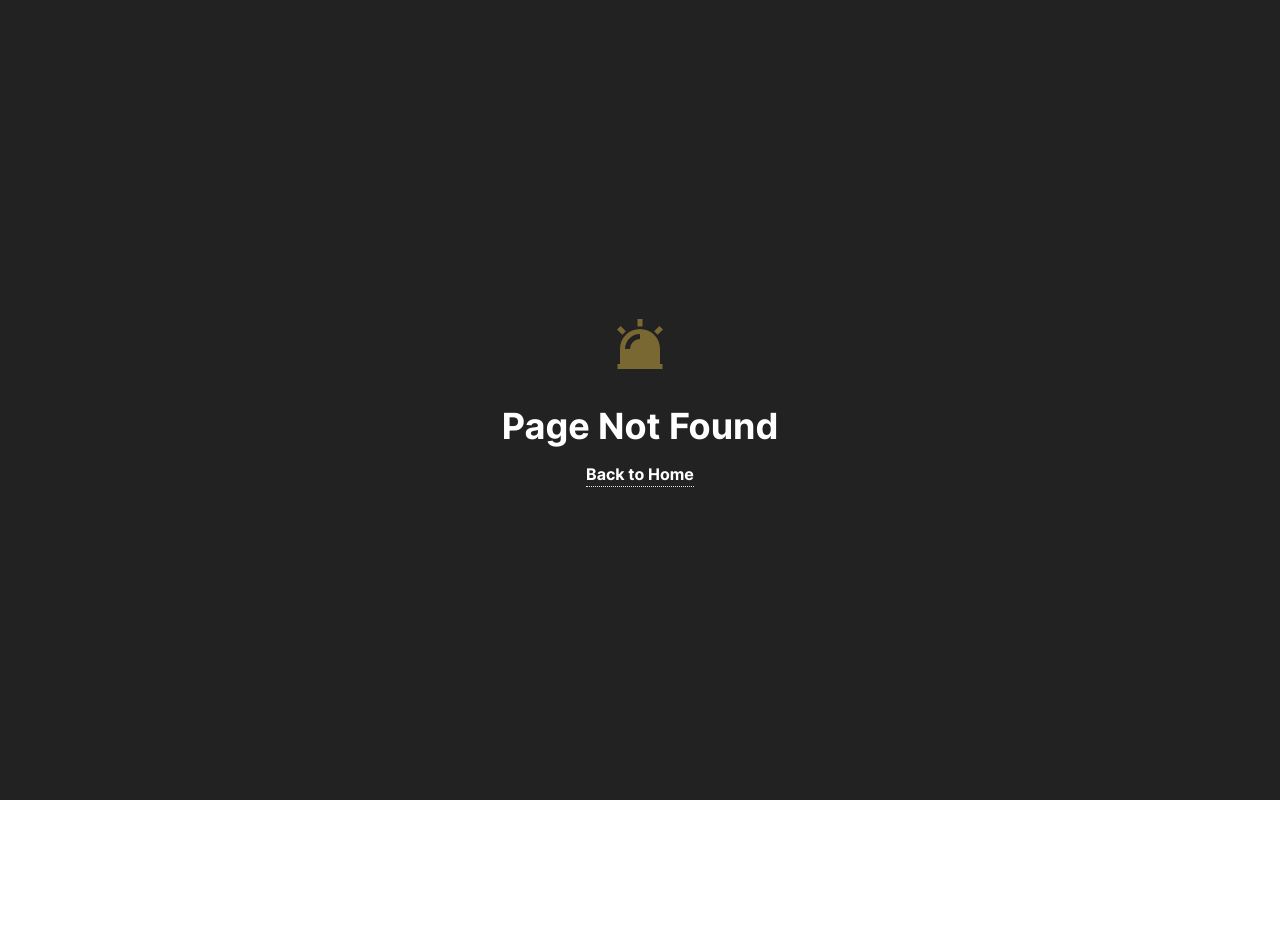
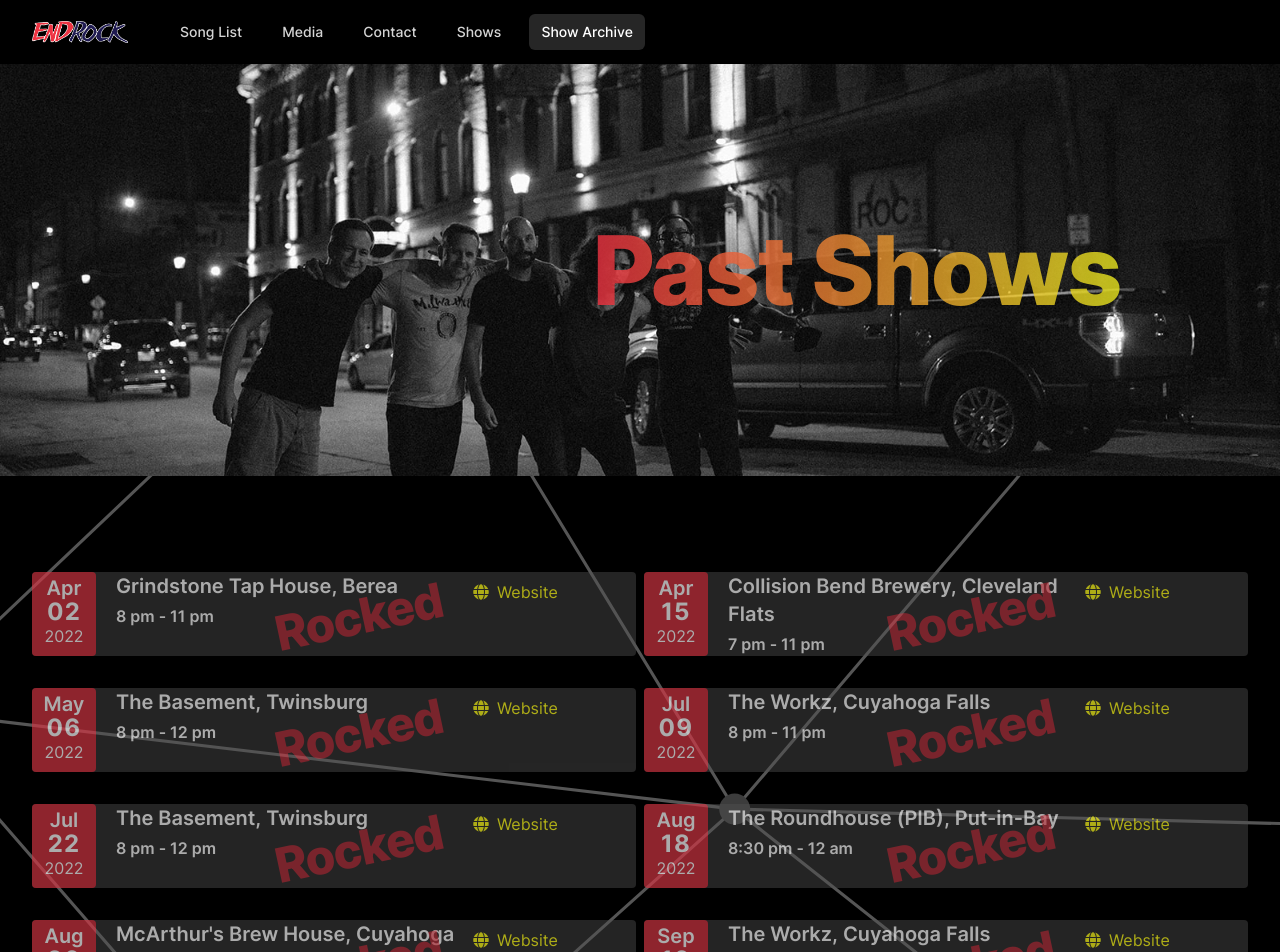
Before and after one commit to keepforever/www.endrockcle.com, a Next.js app: page /show-archive in a window 1280 px wide. Before the commit this address had no page. Shown: the top 952 px of the page. Before the commit the page ends 800 px from the top, so only its background shows below. Built offline with nearby package versions, Linux system fonts and the light colour scheme.

Commit message:
feat: shows and show archive

```diff
--- a/src/components/Footer.tsx
+++ b/src/components/Footer.tsx
@@ -8,6 +8,7 @@ export const navigation = {
     { name: 'Media', href: '/media' },
     { name: 'Contact', href: '/contact' },
     { name: 'Shows', href: '/shows' },
+    { name: 'Show Archive', href: '/show-archive' },
   ],
   social: [
     {
--- a/src/components/ShowCardAlt.tsx
+++ b/src/components/ShowCardAlt.tsx
@@ -17,7 +17,7 @@ export const ShowCardAlt: React.FC<Props> = ({ show }) => {
       key={show.id}
       className={clsx(
         'mb-6 flex gap-2 rounded bg-gray-600 bg-opacity-60 relative text-gray-200',
-        show.isPast && 'opacity-70'
+        show.isPast && 'opacity-75'
       )}
     >
       {show.isPast ? (
--- a/src/components/layouts/Navbar.tsx
+++ b/src/components/layouts/Navbar.tsx
@@ -16,6 +16,7 @@ const navigation = [
   { name: 'Contact', href: '/contact' },
   { name: 'Shows', href: '/shows' },
   // { name: 'Availability', href: '/availability' },
+  { name: 'Show Archive', href: '/show-archive' },
 ];
 
 function classNames(...classes: any[]) {
--- /dev/null
+++ b/src/constants/showArchive.ts
@@ -0,0 +1,263 @@
+import { Show } from '@/interfaces/Show';
+
+export const showArchive: Show[] = [
+  {
+    id: 1,
+    isPast: true,
+    date: '04/02/2022',
+    venueName: 'Grindstone Tap House',
+    city: 'Berea',
+    beginEnd: '8 pm - 11 pm',
+    url: 'https://www.facebook.com/GrindstoneTaps',
+  },
+
+  {
+    id: 2,
+    isPast: true,
+    date: '04/15/2022',
+    city: 'Cleveland Flats',
+    venueName: 'Collision Bend Brewery',
+    beginEnd: '7 pm - 11 pm',
+    url: 'https://www.collisionbendbrewery.com/',
+  },
+
+  {
+    id: 3,
+    isPast: true,
+    date: '05/06/2022',
+    city: 'Twinsburg',
+    venueName: 'The Basement',
+    beginEnd: '8 pm - 12 pm',
+    url: 'https://www.facebook.com/TheBasementTwinsburg',
+  },
+
+  {
+    id: 4,
+    isPast: true,
+    date: '7/09/2022',
+    venueName: 'The Workz',
+    city: 'Cuyahoga Falls',
+    beginEnd: '8 pm - 11 pm',
+    url: 'https://www.facebook.com/playattheworkz/events/?ref=page_internal',
+  },
+
+  {
+    id: 5,
+    isPast: true,
+    date: '07/22/2022',
+    venueName: 'The Basement',
+    city: 'Twinsburg',
+    beginEnd: '8 pm - 12 pm',
+    url: 'https://www.facebook.com/TheBasementTwinsburg',
+  },
+
+  {
+    id: 6,
+    isPast: true,
+    date: '08/18/2022',
+    venueName: 'The Roundhouse (PIB)',
+    city: 'Put-in-Bay',
+    beginEnd: '8:30 pm - 12 am',
+    url: 'https://www.theroundhousebar.com/',
+  },
+
+  {
+    id: 7,
+    isPast: true,
+    date: '08/26/2022',
+    city: 'Cuyahoga Falls',
+    venueName: "McArthur's Brew House",
+    beginEnd: '7 pm - 10 pm',
+    url: 'https://www.facebook.com/mcarthursbrewhouse',
+  },
+
+  {
+    id: 8,
+    isPast: true,
+    date: '09/10/2022',
+    venueName: 'The Workz',
+    city: 'Cuyahoga Falls',
+    beginEnd: '8 pm - 11 pm',
+    url: 'https://www.facebook.com/playattheworkz/events/?ref=page_internal',
+  },
+
+  {
+    id: 9,
+    isPast: true,
+    date: '09/23/2022',
+    venueName: 'Clutch Lanes & Sports Center',
+    city: 'Cuyahoga Falls',
+    beginEnd: '8 pm - 11 pm',
+    url: 'https://www.facebook.com/ClutchLanes',
+  },
+
+  {
+    id: 10,
+    isPast: true,
+    date: '10/22/2022',
+    venueName: 'Grindstone Tap House',
+    city: 'Berea',
+    beginEnd: '8 pm - 11 pm',
+    url: 'https://www.facebook.com/GrindstoneTaps',
+  },
+
+  {
+    id: 11,
+    isPast: true,
+    date: '03/03/2023',
+    venueName: "Sassy's Bar & Grill",
+    city: 'Twinsburg',
+    beginEnd: '9 pm - 12 pm',
+    url: 'https://www.facebook.com/sassysbarandgrille/',
+  },
+  {
+    id: 1,
+    isPast: true,
+    date: '03/03/2023',
+    venueName: "Sassy's Bar & Grille",
+    city: 'Twinsburg',
+    beginEnd: '9 pm - 12 pm',
+    url: 'https://www.facebook.com/sassysbarandgrille/',
+  },
+  {
+    id: 2,
+    isPast: true,
+    date: '03/17/2023',
+    venueName: 'Grindstone Tap House',
+    city: 'Berea (St. Paddy’s Day 🍀)',
+    beginEnd: '5 pm - 8 pm',
+    url: 'https://www.facebook.com/GrindstoneTaps',
+  },
+
+  {
+    id: 3,
+    isPast: true,
+    date: '05/13/2023',
+    venueName: 'Grindstone Tap House',
+    city: 'Berea',
+    beginEnd: '8 pm - 11 pm',
+    url: 'https://www.facebook.com/GrindstoneTaps',
+  },
+
+  {
+    id: 4,
+    isPast: true,
+    date: '06/03/2023',
+    venueName: 'The Round House Bar',
+    city: 'Put-in-Bay',
+    beginEnd: '2 pm - 5:30 pm',
+    url: 'https://www.theroundhousebar.com/',
+  },
+
+  {
+    id: 5,
+    isPast: true,
+    date: '06/04/2023',
+    venueName: 'The Round House Bar',
+    city: 'Put-in-Bay',
+    beginEnd: '2 pm - 5:30 pm',
+    url: 'https://www.theroundhousebar.com/',
+  },
+
+  {
+    id: 6,
+    isPast: true,
+    date: '06/10/2023',
+    venueName: 'Mercury Music Lounge',
+    city: 'Lakewood',
+    beginEnd: '9 pm - 1 am',
+    url: 'https://www.facebook.com/MercuryMusicLounge',
+  },
+
+  {
+    id: 7,
+    isPast: true,
+    date: '07/07/2023',
+    venueName: 'Grindstone Tap House',
+    city: 'Berea',
+    beginEnd: '8 pm - 11 pm',
+    url: 'https://www.facebook.com/GrindstoneTaps',
+  },
+
+  {
+    id: 8,
+    isPast: true,
+    date: '07/28/2023',
+    venueName: 'South Euclid Summer Concert Series',
+    city: 'South Euclid',
+    beginEnd: '7 pm - 10 pm',
+    url: 'https://www.facebook.com/EndRockCle/events',
+  },
+
+  {
+    id: 9,
+    isPast: true,
+    date: '08/03/2023',
+    venueName: 'The Round House Bar',
+    city: 'Put-in-Bay',
+    beginEnd: '8:30 pm - 12 am',
+    url: 'https://www.theroundhousebar.com/',
+  },
+
+  // {
+  //   id: 91,
+  //   isPast: false,
+  //   date: '09/02/2023',
+  //   venueName: 'Private Event',
+  //   city: 'XO',
+  //   beginEnd: '?? - ??',
+  //   url: 'https://www.facebook.com/EndRockCle',
+  // },
+
+  {
+    id: 92,
+    isPast: true,
+    date: '09/09/2023',
+    venueName: 'Shooters on the Water',
+    city: 'Cleveland',
+    beginEnd: '5pm - 9pm',
+    url: 'https://www.facebook.com/shootersflats/',
+  },
+
+  {
+    id: 10,
+    isPast: true,
+    date: '09/17/2023',
+    venueName: 'Oktoberfest',
+    city: 'Cuyahoga Falls',
+    beginEnd: '1 pm - 4 pm',
+    url: 'https://oktoberfestcfo.com/',
+  },
+
+  {
+    id: 11,
+    isPast: true,
+    date: '10/14/2023',
+    venueName: 'The Workz',
+    city: 'Cuyahoga Falls',
+    beginEnd: '8 pm - 11 pm',
+    url: 'https://www.facebook.com/playattheworkz/about',
+  },
+  {
+    id: 12,
+    isPast: true,
+    date: '11/22/2023',
+    venueName: 'Grindstone Tap House',
+    city: 'Berea',
+    beginEnd: '7 pm - 10 pm',
+    url: 'https://www.facebook.com/GrindstoneTaps',
+  },
+  {
+    id: 13,
+    isPast: false,
+    date: '12/02/2023',
+    venueName: 'Mercury Music Lounge',
+    city: 'Lakewood',
+    beginEnd: '9 pm - 1 am',
+    url: 'https://www.facebook.com/MercuryMusicLounge',
+  },
+].map((show) => ({
+  ...show,
+  // random number between 1 and 1_000_000
+  id: Math.floor(Math.random() * 1_000_000) + 1,
+}));
--- a/src/constants/shows.ts
+++ b/src/constants/shows.ts
@@ -2,154 +2,8 @@ import { Show } from '@/interfaces/Show';
 
 export const shows: Show[] = [
   {
-    id: 1,
+    id: 14,
     isPast: true,
-    date: '03/03/2023',
-    venueName: "Sassy's Bar & Grille",
-    city: 'Twinsburg',
-    beginEnd: '9 pm - 12 pm',
-    url: 'https://www.facebook.com/sassysbarandgrille/',
-  },
-  {
-    id: 2,
-    isPast: true,
-    date: '03/17/2023',
-    venueName: 'Grindstone Tap House',
-    city: 'Berea (St. Paddy’s Day 🍀)',
-    beginEnd: '5 pm - 8 pm',
-    url: 'https://www.facebook.com/GrindstoneTaps',
-  },
-
-  {
-    id: 3,
-    isPast: true,
-    date: '05/13/2023',
-    venueName: 'Grindstone Tap House',
-    city: 'Berea',
-    beginEnd: '8 pm - 11 pm',
-    url: 'https://www.facebook.com/GrindstoneTaps',
-  },
-
-  {
-    id: 4,
-    isPast: true,
-    date: '06/03/2023',
-    venueName: 'The Round House Bar',
-    city: 'Put-in-Bay',
-    beginEnd: '2 pm - 5:30 pm',
-    url: 'https://www.theroundhousebar.com/',
-  },
-
-  {
-    id: 5,
-    isPast: true,
-    date: '06/04/2023',
-    venueName: 'The Round House Bar',
-    city: 'Put-in-Bay',
-    beginEnd: '2 pm - 5:30 pm',
-    url: 'https://www.theroundhousebar.com/',
-  },
-
-  {
-    id: 6,
-    isPast: true,
-    date: '06/10/2023',
-    venueName: 'Mercury Music Lounge',
-    city: 'Lakewood',
-    beginEnd: '9 pm - 1 am',
-    url: 'https://www.facebook.com/MercuryMusicLounge',
-  },
-
-  {
-    id: 7,
-    isPast: true,
-    date: '07/07/2023',
-    venueName: 'Grindstone Tap House',
-    city: 'Berea',
-    beginEnd: '8 pm - 11 pm',
-    url: 'https://www.facebook.com/GrindstoneTaps',
-  },
-
-  {
-    id: 8,
-    isPast: true,
-    date: '07/28/2023',
-    venueName: 'South Euclid Summer Concert Series',
-    city: 'South Euclid',
-    beginEnd: '7 pm - 10 pm',
-    url: 'https://www.facebook.com/EndRockCle/events',
-  },
-
-  {
-    id: 9,
-    isPast: true,
-    date: '08/03/2023',
-    venueName: 'The Round House Bar',
-    city: 'Put-in-Bay',
-    beginEnd: '8:30 pm - 12 am',
-    url: 'https://www.theroundhousebar.com/',
-  },
-
-  // {
-  //   id: 91,
-  //   isPast: false,
-  //   date: '09/02/2023',
-  //   venueName: 'Private Event',
-  //   city: 'XO',
-  //   beginEnd: '?? - ??',
-  //   url: 'https://www.facebook.com/EndRockCle',
-  // },
-
-  {
-    id: 92,
-    isPast: true,
-    date: '09/09/2023',
-    venueName: 'Shooters on the Water',
-    city: 'Cleveland',
-    beginEnd: '5pm - 9pm',
-    url: 'https://www.facebook.com/shootersflats/',
-  },
-
-  {
-    id: 10,
-    isPast: true,
-    date: '09/17/2023',
-    venueName: 'Oktoberfest',
-    city: 'Cuyahoga Falls',
-    beginEnd: '1 pm - 4 pm',
-    url: 'https://oktoberfestcfo.com/',
-  },
-
-  {
-    id: 11,
-    isPast: true,
-    date: '10/14/2023',
-    venueName: 'The Workz',
-    city: 'Cuyahoga Falls',
-    beginEnd: '8 pm - 11 pm',
-    url: 'https://www.facebook.com/playattheworkz/about',
-  },
-  {
-    id: 12,
-    isPast: true,
-    date: '11/22/2023',
-    venueName: 'Grindstone Tap House',
-    city: 'Berea',
-    beginEnd: '7 pm - 10 pm',
-    url: 'https://www.facebook.com/GrindstoneTaps',
-  },
-  {
-    id: 13,
-    isPast: false,
-    date: '12/02/2023',
-    venueName: 'Mercury Music Lounge',
-    city: 'Lakewood',
-    beginEnd: '9 pm - 1 am',
-    url: 'https://www.facebook.com/MercuryMusicLounge',
-  },
-  {
-    id: 14,
-    isPast: false,
     date: '01/06/2024',
     venueName: 'House of Blues',
     city: 'Cleveland',
@@ -183,7 +37,6 @@ export const shows: Show[] = [
     beginEnd: '9 pm - 1 am',
     url: 'https://www.facebook.com/MercuryMusicLounge',
   },
-
   {
     id: 18,
     isPast: false,
@@ -193,7 +46,6 @@ export const shows: Show[] = [
     beginEnd: '9pm - 1am',
     url: 'https://www.facebook.com/shootersflats/',
   },
-
   {
     id: 19,
     isPast: false,
@@ -203,7 +55,24 @@ export const shows: Show[] = [
     beginEnd: '9pm - 1am',
     url: 'https://www.facebook.com/shootersflats/',
   },
-
+  {
+    id: 191,
+    isPast: false,
+    date: '08/14/2024',
+    venueName: 'The Round House Bar',
+    city: 'Put-in-Bay',
+    beginEnd: '9 pm - 12 am',
+    url: 'https://www.theroundhousebar.com/',
+  },
+  {
+    id: 192,
+    isPast: false,
+    date: '08/15/2024',
+    venueName: 'The Round House Bar',
+    city: 'Put-in-Bay',
+    beginEnd: '9 pm - 12 am',
+    url: 'https://www.theroundhousebar.com/',
+  },
   {
     id: 20,
     isPast: false,
@@ -213,7 +82,6 @@ export const shows: Show[] = [
     beginEnd: '9pm - 1am',
     url: 'https://www.facebook.com/shootersflats/',
   },
-
   {
     id: 21,
     isPast: false,
@@ -223,7 +91,6 @@ export const shows: Show[] = [
     beginEnd: '9 pm - 1 am',
     url: 'https://www.facebook.com/MercuryMusicLounge',
   },
-
   {
     id: 22,
     isPast: false,
@@ -233,7 +100,6 @@ export const shows: Show[] = [
     beginEnd: '1 pm - 4 pm',
     url: 'https://oktoberfestcfo.com/',
   },
-
   {
     id: 23,
     isPast: false,
--- /dev/null
+++ b/src/pages/show-archive.tsx
@@ -0,0 +1,49 @@
+/* eslint-disable react/no-unescaped-entities */
+/* eslint-disable @next/next/no-img-element */
+import { GetStaticProps } from 'next';
+import Link from 'next/link';
+
+import AppShell from '@/components/layouts/AppShell';
+import { PageHeaderWithTitle } from '@/components/PageHeaderWithTitle';
+import Seo from '@/components/Seo';
+import UpcomingShows from '@/components/UpcomingShows';
+
+import { showArchive } from '@/constants/showArchive';
+import { Show } from '@/interfaces/Show';
+
+type Props = {
+  shows: Show[];
+};
+
+export const getStaticProps: GetStaticProps = async () => {
+  return {
+    props: { shows: showArchive },
+  };
+};
+
+const ShowArchive: React.FC<Props> = ({ shows }) => {
+  return (
+    <AppShell>
+      <Seo templateTitle='Shows' />
+
+      <PageHeaderWithTitle
+        title='Past Shows'
+        imageUrl='collision-bend/band-line-up.jpg'
+      />
+
+      <UpcomingShows shows={shows} shouldHideHeader />
+
+      <div className='mx-auto max-w-6xl lg:px-8 px-4'>
+        <div className='flex justify-center mt-16'>
+          <Link href='/contact'>
+            <a className='px-8 py-4 text-gray-300 text-4xl  border-4 border-gray-300 hover:border-erc-yellow hover:text-erc-yellow transition duration-500 ease-in-out'>
+              Book Now
+            </a>
+          </Link>
+        </div>
+      </div>
+    </AppShell>
+  );
+};
+
+export default ShowArchive;
```
Also changed, not shown: 2 other files (tests, documents, lock files or other folders).
